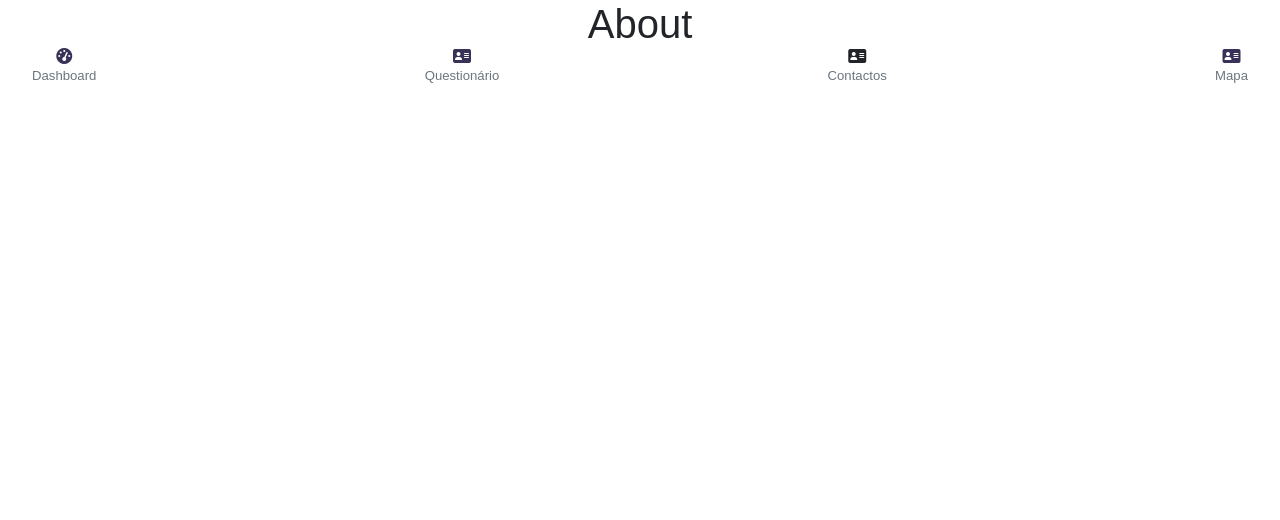
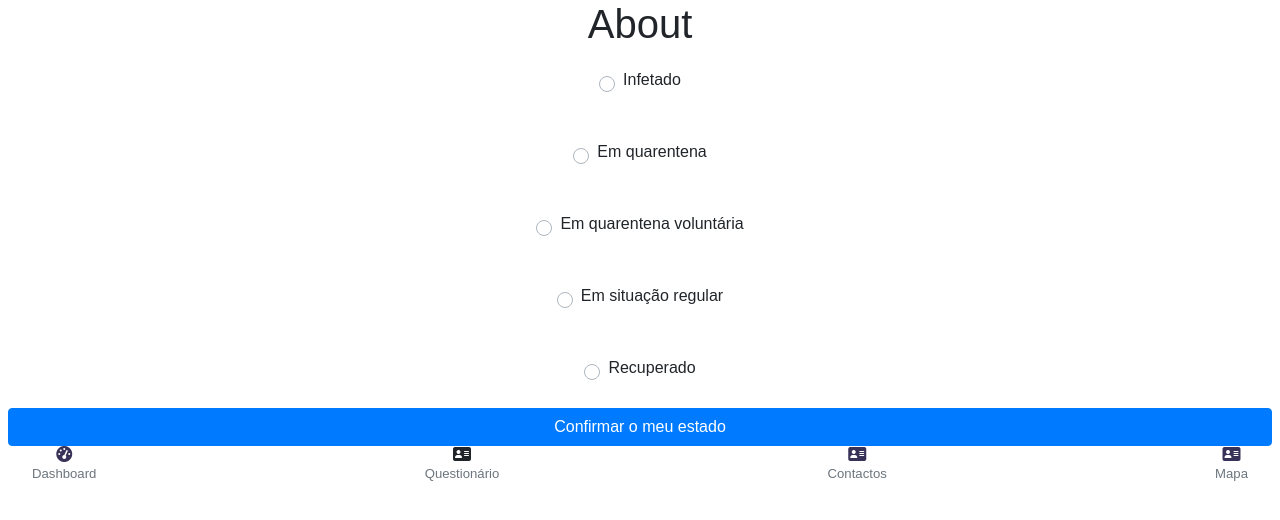
Before and after one commit to ricardolandolt/trackovid19-web-react, a React (Create React App) app: page /about in a window 1280 px wide. Shown: the top 520 px of the page. Built offline with nearby package versions, Linux system fonts and the light colour scheme.

Commit message:
form user

```diff
--- a/package.json
+++ b/package.json
@@ -25,6 +25,7 @@
     "react-scripts": "3.4.0",
     "reactstrap": "^8.4.1",
     "redux": "^4.0.5",
+    "redux-form": "^8.3.1",
     "redux-thunk": "^2.3.0"
   },
   "devDependencies": {
--- a/src/components/AboutPage.js
+++ b/src/components/AboutPage.js
@@ -1,11 +1,75 @@
-import React, { Component } from 'react'
+import React, { Component } from "react";
+import { connect } from "react-redux";
+import { reduxForm, Field } from "redux-form";
+import { CustomInput } from "reactstrap";
 
-export default class AboutPage extends Component {
-    render() {
-        return (
-            <div>
-                <h1>About</h1>
+export const renderRadio = ({ id, valueToSet, label, input }) => {
+  const _onChange = e => {
+    input.onChange(e);
+  };
+  console.log(id, label, valueToSet);
+  return (
+    <CustomInput
+      type="radio"
+      id={id}
+      label={label}
+      value={valueToSet}
+      checked={valueToSet === input.value}
+      onChange={_onChange}
+    />
+  );
+};
+
+export class AboutPage extends Component {
+  showResults(obj, dispatch, props) {}
+
+  render() {
+    const { handleSubmit, pristine, submitting } = this.props;
+
+    const options = [
+      { label: "Infetado", description: "Sou um doente confirmado", value: "infected" },
+      { label: "Em quarentena", description: "Sou um doente confirmado", value: "quarentine" },
+      { label: "Em quarentena voluntária", description: "Sou um doente confirmado", value: "quarentine_vol" },
+      { label: "Em situação regular", description: "Sou um doente confirmado", value: "regular" },
+      { label: "Recuperado", description: "Sou um doente confirmado", value: "recovey" }
+    ];
+
+    return (
+      <div>
+        <h1>About</h1>
+        <form onSubmit={handleSubmit(this.showResults)}>
+          {options.map((o, i) => (
+            <div key={"opt-cont-" + o.value + "-" + i} className={"p-3"}>
+              <Field
+                id={"opt-" + o.value}
+                key={"opt-" + o.value + "-" + i}
+                name={"st_status"}
+                component={renderRadio}
+                label={o.label}
+                valueToSet={o.value}
+                value={o.value}
+              />
             </div>
-        )
-    }
+          ))}
+          <button type="submit" className="btn btn-primary w-100">Confirmar o meu estado</button>
+        </form>
+      </div>
+    );
+  }
 }
+
+AboutPage.propTypes = {};
+
+const FORM_NAME = "formPatient";
+
+AboutPage = reduxForm({
+  form: FORM_NAME,
+  //destroyOnUnmount: false
+  //forceUnregisterOnUnmount: true
+})(AboutPage);
+
+const mapStateToProps = state => ({});
+
+const mapDispatchToProps = {};
+
+export default connect(mapStateToProps, mapDispatchToProps)(AboutPage);
--- a/src/components/DashPage.js
+++ b/src/components/DashPage.js
@@ -1,5 +1,6 @@
 import React, { Component } from "react";
 import DashboardCard from "./Cards/DashboardCard";
+import { Link } from "react-router-dom";
 
 export default class DashPage extends Component {
   render() {
@@ -7,6 +8,11 @@ export default class DashPage extends Component {
       <div className="row">
         <div className="col-12">
           <h1>Hello Covid!</h1>
+          <div className="row">
+            <div className="col-12">
+              <Link to="/about" className="btn btn-primary text-white w-100">Atualizar o meu estado</Link>
+            </div>
+          </div>
           <div className="row">
             <div className="col-12">
               <DashboardCard title={"53"} subTitle={"infectados"} footerLabel={"444 indiretos"} icon={"fas fa-heartbeat"} />
--- a/src/components/Menu/Menu.js
+++ b/src/components/Menu/Menu.js
@@ -8,8 +8,8 @@ export default class Menu extends Component {
     this.state = {
       menuItems: [
         { name: "Dashboard", icon: "fas fa-tachometer-alt", url: "/" },
-        { name: "Questionário", icon: "fas fa-address-card", url: "/terms" },
-        { name: "Contactos", icon: "fas fa-address-card", url: "/about" },
+        { name: "Questionário", icon: "fas fa-address-card", url: "/about" },
+        { name: "Contactos", icon: "fas fa-address-card", url: "/terms" },
         { name: "Mapa", icon: "fas fa-address-card", url: "/" }
       ]
     };
--- a/src/redux/reducers/index.js
+++ b/src/redux/reducers/index.js
@@ -1,10 +1,10 @@
 import { combineReducers } from "redux";
-//import { reducer as form } from "redux-form";
+import { reducer as form } from "redux-form";
 //import { default as account } from "./account/account.reducer";
 import { default as auth } from "./authentication/auth.reducer";
 
 const appReducer = combineReducers({
-  //form,
+  form,
   //account,
   auth
 });
```
Also changed, not shown: 1 other file (tests, documents, lock files or other folders).
